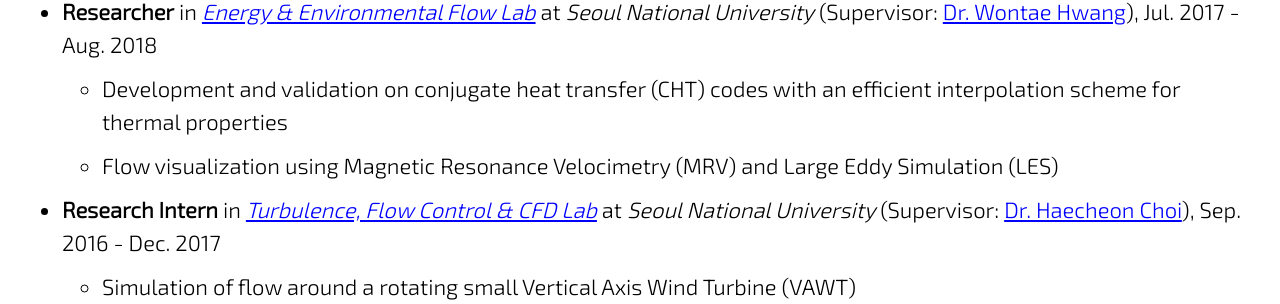
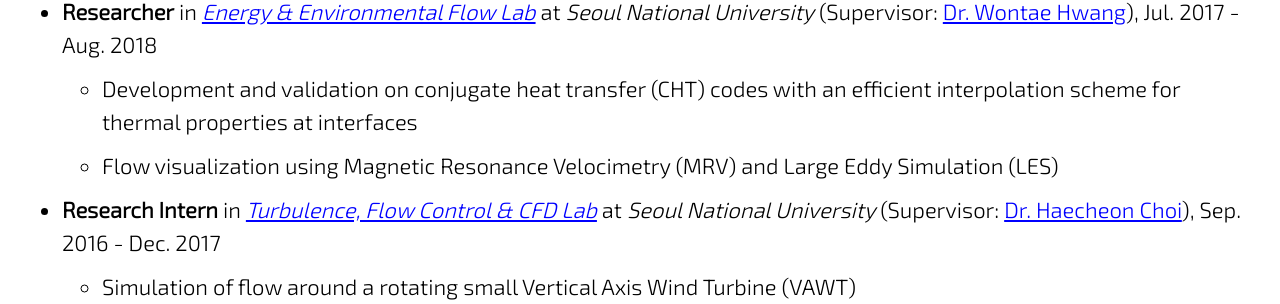
Before and after one commit to jun9303/jun9303.github.io, a Jekyll site: the page built from _pages/about.md, in a window 1280 px wide and 900 px high, scrolled down 1486 px. Shown: the part 185-489 px from the top of the window. Built offline with Jekyll 4.4.1, drawn with Linux system fonts in a browser that asks for light colours; cached includes are drawn as plain includes; nearby versions of some CDN libraries.

Commit message:
Signed-off-by: Joon <jun9303@gmail.com>

```diff
--- a/_pages/about.md
+++ b/_pages/about.md
@@ -53,7 +53,7 @@ feature_row:
 ### RESEARCH
 
 - **Researcher** in *[Energy & Environmental Flow Lab](http://eeflow.snu.ac.kr)* at *Seoul National University* (Supervisor: [Dr. Wontae Hwang](http://me.snu.ac.kr/node/141)), Jul. 2017 - Aug. 2018
-  + Development and validation on conjugate heat transfer (CHT) codes with an efficient interpolation scheme for thermal properties
+  + Development and validation on conjugate heat transfer (CHT) codes with an efficient interpolation scheme for thermal properties at interfaces
   + Flow visualization using Magnetic Resonance Velocimetry (MRV) and Large Eddy Simulation (LES)
 
 - **Research Intern** in *[Turbulence, Flow Control & CFD Lab](http://tfc.snu.ac.kr)* at *Seoul National University* (Supervisor: [Dr. Haecheon Choi](http://me.snu.ac.kr/node/116)), Sep. 2016 - Dec. 2017
```
